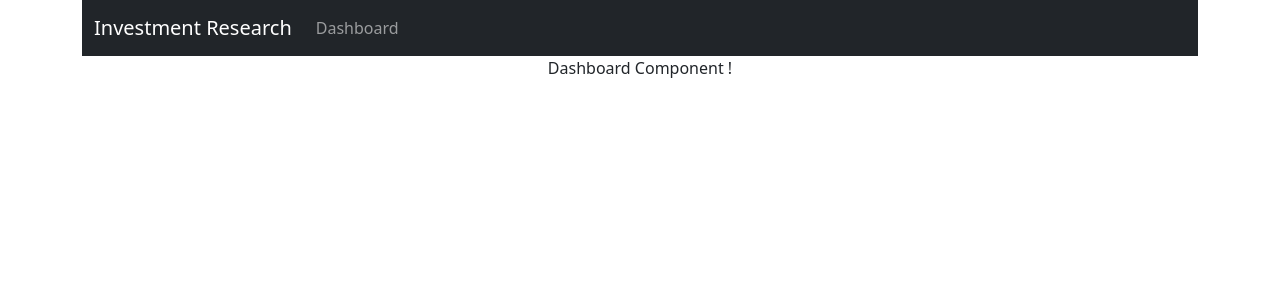
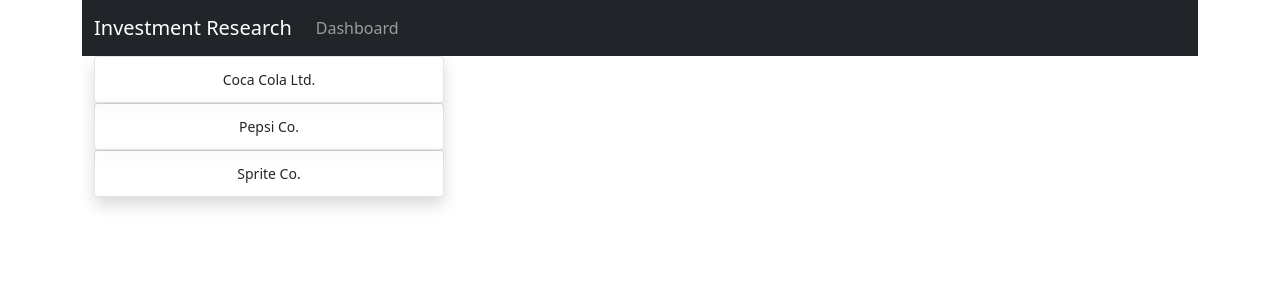
Before and after one commit to singh-anshuman/ir-web, a React (Create React App) app: page / in a window 1280 px wide. Shown: the top 300 px of the page. Built offline with nearby package versions, Linux system fonts and the light colour scheme.

Commit message:
Modified Dashboard component to include static text

```diff
--- a/src/App.js
+++ b/src/App.js
@@ -1,7 +1,7 @@
 import './App.css';
 import Header from './components/Header';
 import Body from './components/Body';
-import {Col, Container, Row} from 'react-bootstrap';
+import {Container} from 'react-bootstrap';
 
 function App() {
   return (
--- a/src/components/Dashboard.jsx
+++ b/src/components/Dashboard.jsx
@@ -1,11 +1,25 @@
 import React from 'react';
+import { Container, Toast } from 'react-bootstrap';
 
 export default class Dashboard extends React.Component {
+
+    getText() {
+        return ['Coca Cola Ltd.','Pepsi Co.','Sprite Co.'];
+    }
+
     render() {
         return (
-            <div>
-                Dashboard Component !
-            </div>
+            <Container>
+                <Toast>
+                    <Toast.Body>{this.getText()[0]}</Toast.Body>
+                </Toast>
+                <Toast>
+                    <Toast.Body>{this.getText()[1]}</Toast.Body>
+                </Toast>
+                <Toast>
+                    <Toast.Body>{this.getText()[2]}</Toast.Body>
+                </Toast>
+            </Container>
         )
     }
 }
--- a/src/components/Header.jsx
+++ b/src/components/Header.jsx
@@ -1,5 +1,5 @@
 import React from 'react';
-import { Container, Navbar, NavDropdown, Nav } from 'react-bootstrap';
+import { Container, Navbar, Nav } from 'react-bootstrap';
 
 export default class Header extends React.Component {
     render() {
```
